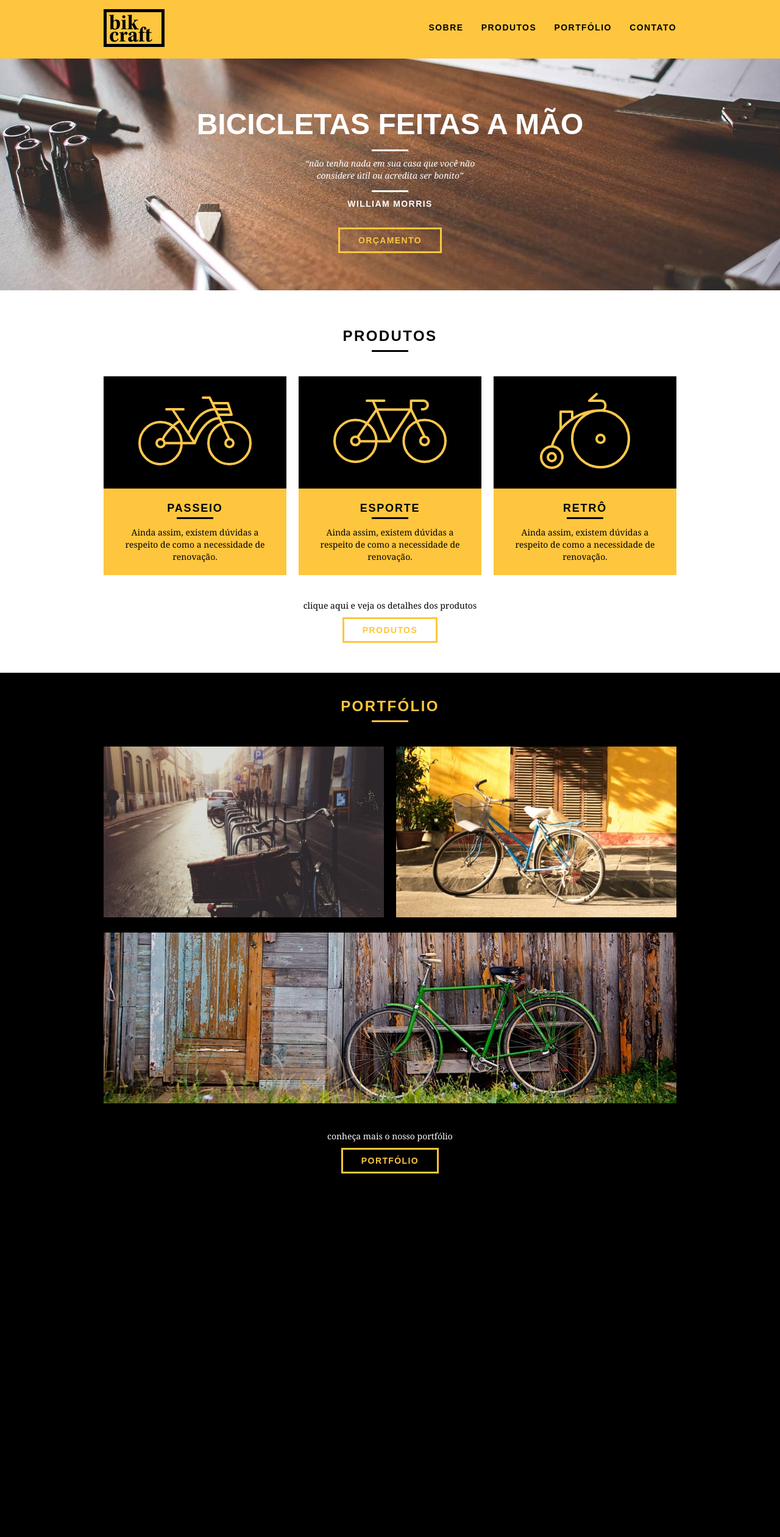
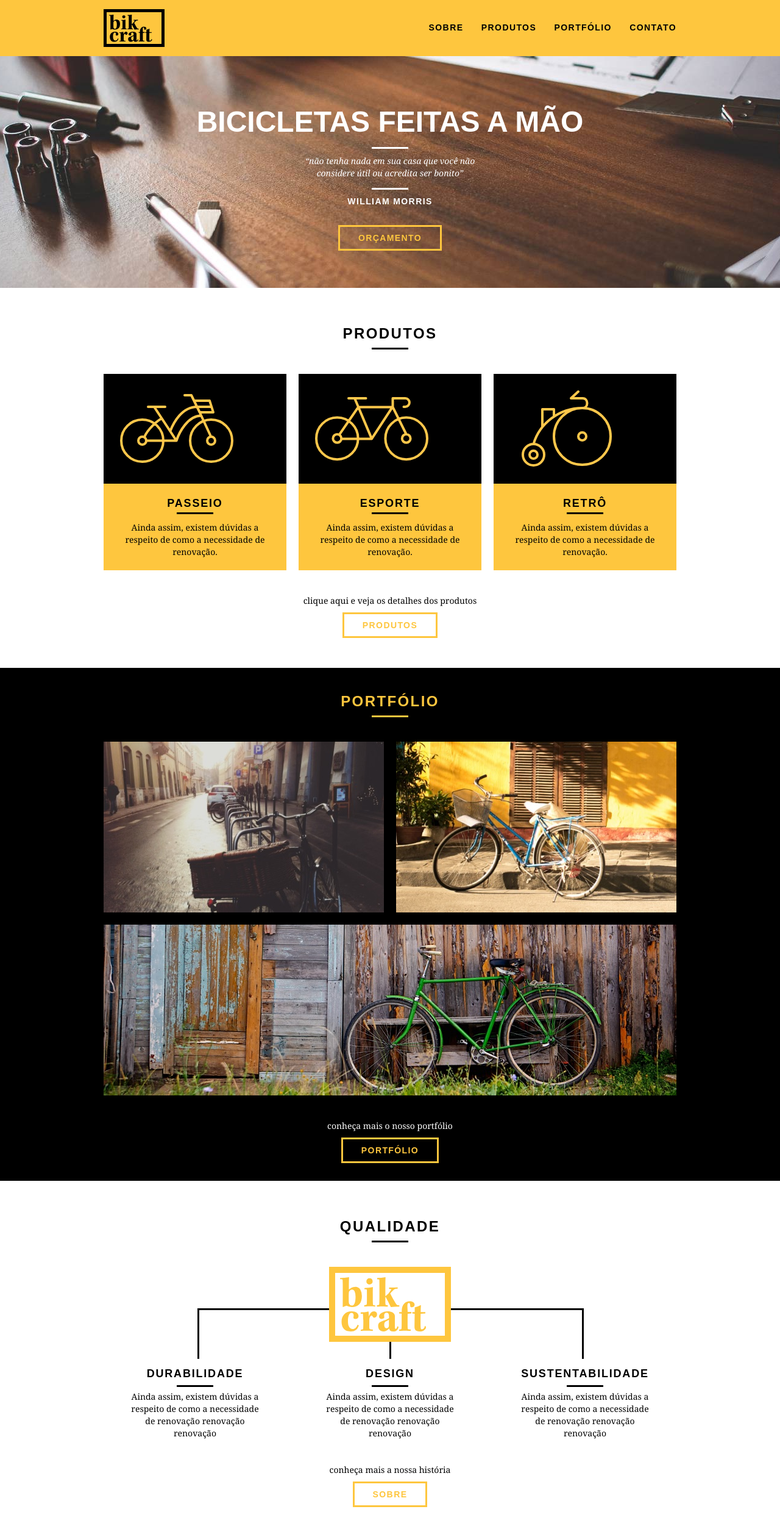
Before and after one commit to JoseCarlos69/bikcraft, a PHP site: page / in a window 1280 px wide. Shown: the whole page at 61% size. Before the commit the page ends 1924 px from the top, so only its background shows below. Run offline with PHP 8.4, Linux system fonts and the light colour scheme.

Commit message:
Codificando parte de qualidade da home

```diff
--- a/web/css/style.css
+++ b/web/css/style.css
@@ -1,4 +1,4 @@
-/* Estilos Gerais */
+/*Estilos Gerais*/
 
 body {
   font-family: Arial, Helvetica, sans-serif;
@@ -8,6 +8,10 @@ p {
   font-family: Georgia, "Times New Roman", serif;
   font-size: 14px;
   line-height: 20px;
+}
+
+img {
+  display: block;
 }
 
 .btn {
@@ -51,13 +55,13 @@ p {
   margin: 8px auto;
 }
 
-/* Header */
+/*Header*/
 
 .header {
   position: fixed;
   top: 0;
   width: 100%;
-  background: #fec63e; /* Amarelo */
+  background: #fec63e; /*Amarelo*/
   padding: 15px 0;
   z-index: 10;
 }
@@ -86,14 +90,14 @@ p {
   color: #fff;
 }
 
-/* Introdução */
+/*Introdução*/
 
 .introducao {
   width: 100%;
   height: 380px;
   background: url("../img/bg.jpg") no-repeat center;
   background-size: cover;
-  margin-top: 96px;
+  margin-top: 92px;
   text-align: center;
   padding-top: 80px;
 }
@@ -210,3 +214,46 @@ p {
 .qualidade {
   padding: 60px 0;
 }
+
+.qualidade:after {
+  content: "";
+  width: 634px;
+  height: 83px;
+  display: block;
+  background: url("../img/linhas.svg") no-repeat center;
+  position: absolute;
+  top: 209px;
+  right: 162px;
+  z-index: -1;
+}
+
+.qualidade img {
+  margin: 0 auto;
+}
+
+.qualidade_lista {
+  padding-top: 20px;
+}
+
+.qualidade_lista li {
+  text-align: center;
+  padding: 0 40px;
+}
+
+.qualidade_lista li h3 {
+  font-weight: bold;
+  font-size: 18px;
+  line-height: 25px;
+  text-transform: uppercase;
+  letter-spacing: 0.1em;
+  margin-top: 20px;
+}
+
+.qualidade_lista li h3:after {
+  content: "";
+  display: block;
+  width: 60px;
+  height: 3px;
+  background: #000;
+  margin: 6px auto;
+}
--- a/web/index.html
+++ b/web/index.html
@@ -92,6 +92,29 @@
     </div>
   </section>
 
+  <section class="qualidade container">
+    <h2 class="subtitulo">Qualidade</h2>
+    <img src="img/bikcraft-qualidade.svg" alt="Bikcraft">
+    <ul class="qualidade_lista">
+      <li class="grid-1-3">
+        <h3>Durabilidade</h3>
+        <p>Ainda assim, existem dúvidas a respeito de como a necessidade de renovação renovação renovação</p>
+      </li>
+      <li class="grid-1-3">
+        <h3>Design</h3>
+        <p>Ainda assim, existem dúvidas a respeito de como a necessidade de renovação renovação renovação</p>
+      </li>
+      <li class="grid-1-3">
+        <h3>Sustentabilidade</h3>
+        <p>Ainda assim, existem dúvidas a respeito de como a necessidade de renovação renovação renovação</p>
+      </li>
+    </ul>
+    <div class="call">
+      <p>conheça mais a nossa história</p>
+      <a href="sobre.html" class="btn btn-preto">Sobre</a>
+    </div>
+  </section>
+
 </body>
 
 </html>
```
